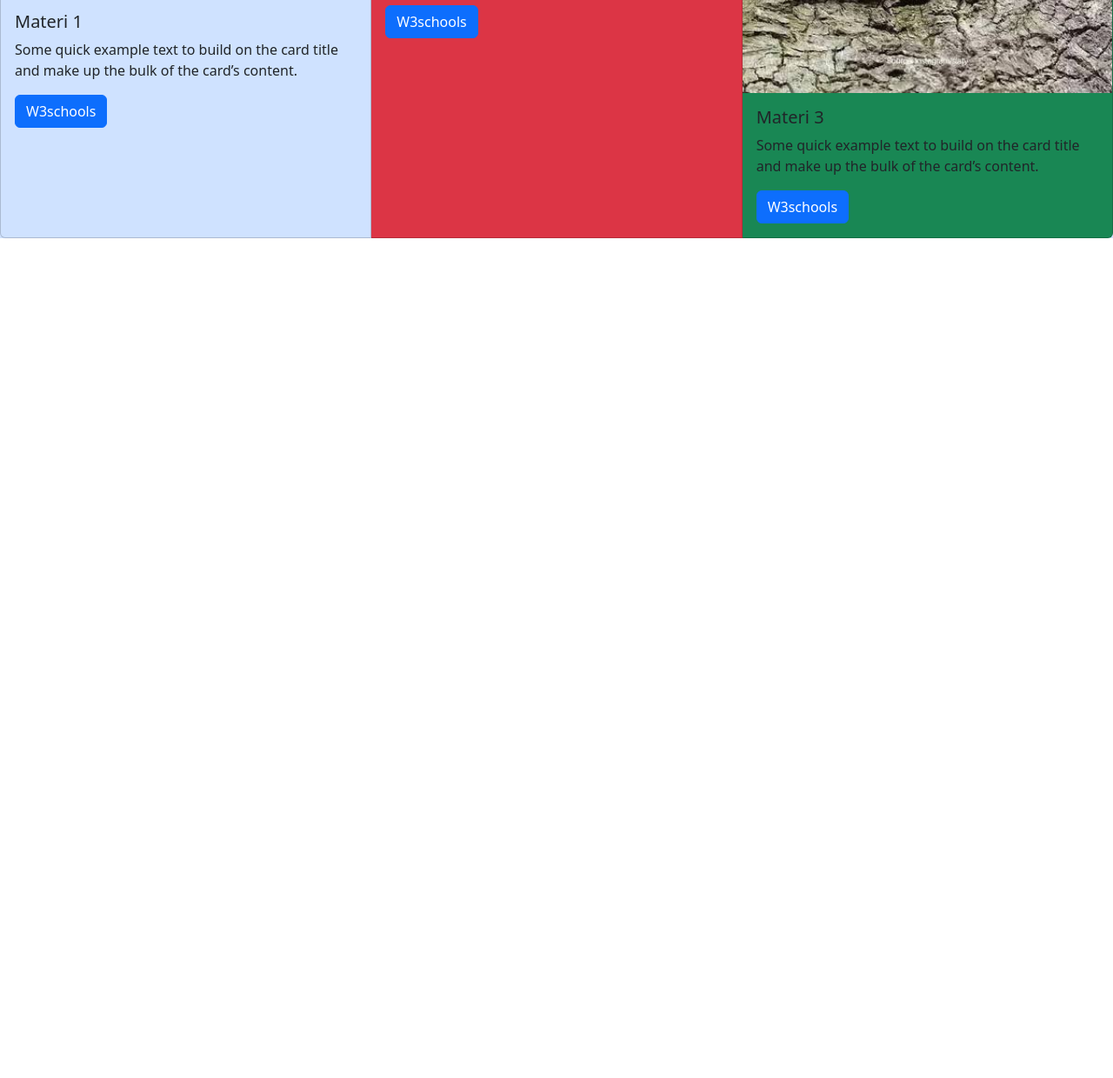
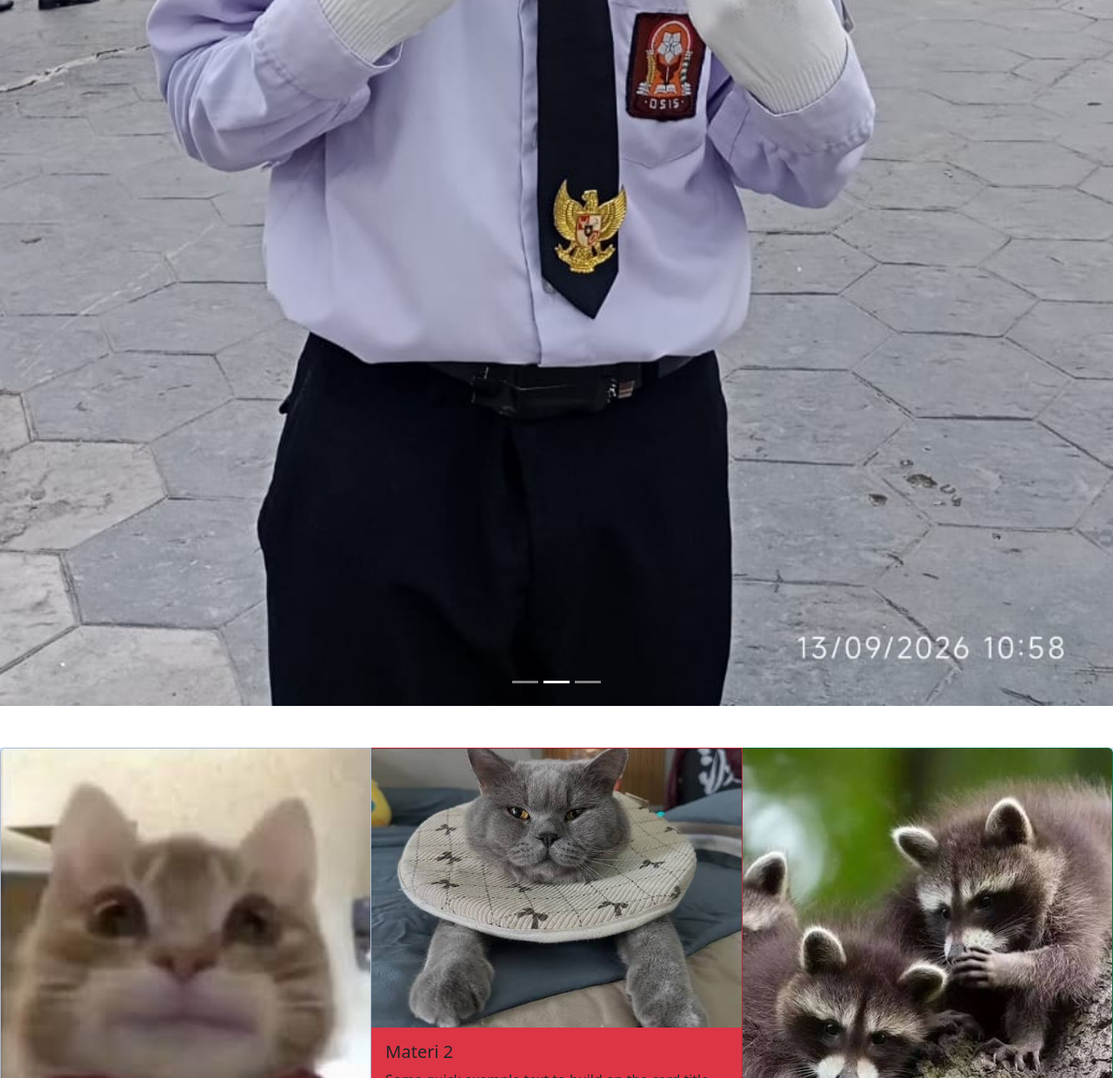
Before and after one commit to opertuyioo/LKPD_3_bu_nisa, a plain HTML site: page index.html in a window 1280 px wide. Shown: the part 1527-2767 px from the top of the page at 87% size. Before the commit the page ends 1801 px from the top, so only its background shows below. Drawn offline with nearby package versions, Linux system fonts and the light colour scheme.

Commit message:
Update index.html
mengubah style carousel

```diff
--- a/index.html
+++ b/index.html
@@ -32,32 +32,85 @@
     </div>
 </nav>
   </div>
-  <header>
+    <header id="home">
 
-    <div class="container text-center">
+        <div id="carouselProfile"
+             class="carousel slide"
+             data-bs-ride="carousel"
+             data-bs-interval="3000">
 
-    <div id="carouselExampleAutoplaying" class="carousel slide" data-bs-ride="carousel">
+            <!-- Indikator Carousel -->
+            <div class="carousel-indicators">
+
+                <button type="button"
+                        data-bs-target="#carouselProfile"
+                        data-bs-slide-to="0"
+                        class="active"
+                        aria-current="true"
+                        aria-label="Slide 1"></button>
+
+                <button type="button"
+                        data-bs-target="#carouselProfile"
+                        data-bs-slide-to="1"
+                        aria-label="Slide 2"></button>
+
+                <button type="button"
+                        data-bs-target="#carouselProfile"
+                        data-bs-slide-to="2"
+                        aria-label="Slide 3"></button>
+
+            </div>
+
+            <!-- Isi Carousel -->
             <div class="carousel-inner">
+
                 <div class="carousel-item active">
-      <img src="img/foto1.jpeg" class="d-center w-50" alt="foto1">
+                    <img src="img/foto1.jpeg"
+                         class="d-block w-100"
+                         alt="Belajar teknologi">
                 </div>
+
                 <div class="carousel-item">
-      <img src="img/foto2.jpeg" class="d-center w-50" alt="foto2">
+                    <img src="img/foto2.jpeg"
+                         class="d-block w-100"
+                         alt="Pemrograman komputer">
+
                 </div>
+
                 <div class="carousel-item">
-      <img src="img/foto3.jpeg" class="d-center w-50" alt="foto3">
+                    <img src="img/foto3.jpeg"
+                         class="d-block w-100"
+                         alt="Kerja sama tim">
                 </div>
+
             </div>
-  <button class="carousel-control-prev" type="button" data-bs-target="#carouselExampleAutoplaying" data-bs-slide="prev">
-    <span class="carousel-control-prev-icon" aria-hidden="true"></span>
-    <span class="visually-hidden">Previous</span>
+
+            <!-- Tombol Sebelumnya -->
+            <button class="carousel-control-prev"
+                    type="button"
+                    data-bs-target="#carouselProfile"
+                    data-bs-slide="prev">
+
+                <span class="carousel-control-prev-icon"
+                      aria-hidden="true"></span>
+
+                <span class="visually-hidden">Sebelumnya</span>
             </button>
-  <button class="carousel-control-next" type="button" data-bs-target="#carouselExampleAutoplaying" data-bs-slide="next">
-    <span class="carousel-control-next-icon" aria-hidden="true"></span>
-    <span class="visually-hidden">Next</span>
+
+            <!-- Tombol Berikutnya -->
+            <button class="carousel-control-next"
+                    type="button"
+                    data-bs-target="#carouselProfile"
+                    data-bs-slide="next">
+
+                <span class="carousel-control-next-icon"
+                      aria-hidden="true"></span>
+
+                <span class="visually-hidden">Berikutnya</span>
             </button>
+
         </div>
-    </div>
+
     </header>
     <main>
 <div class="card-group bg-primary-subtle mt-5">
```
Lines whose indentation alone changed are shown as unchanged.
